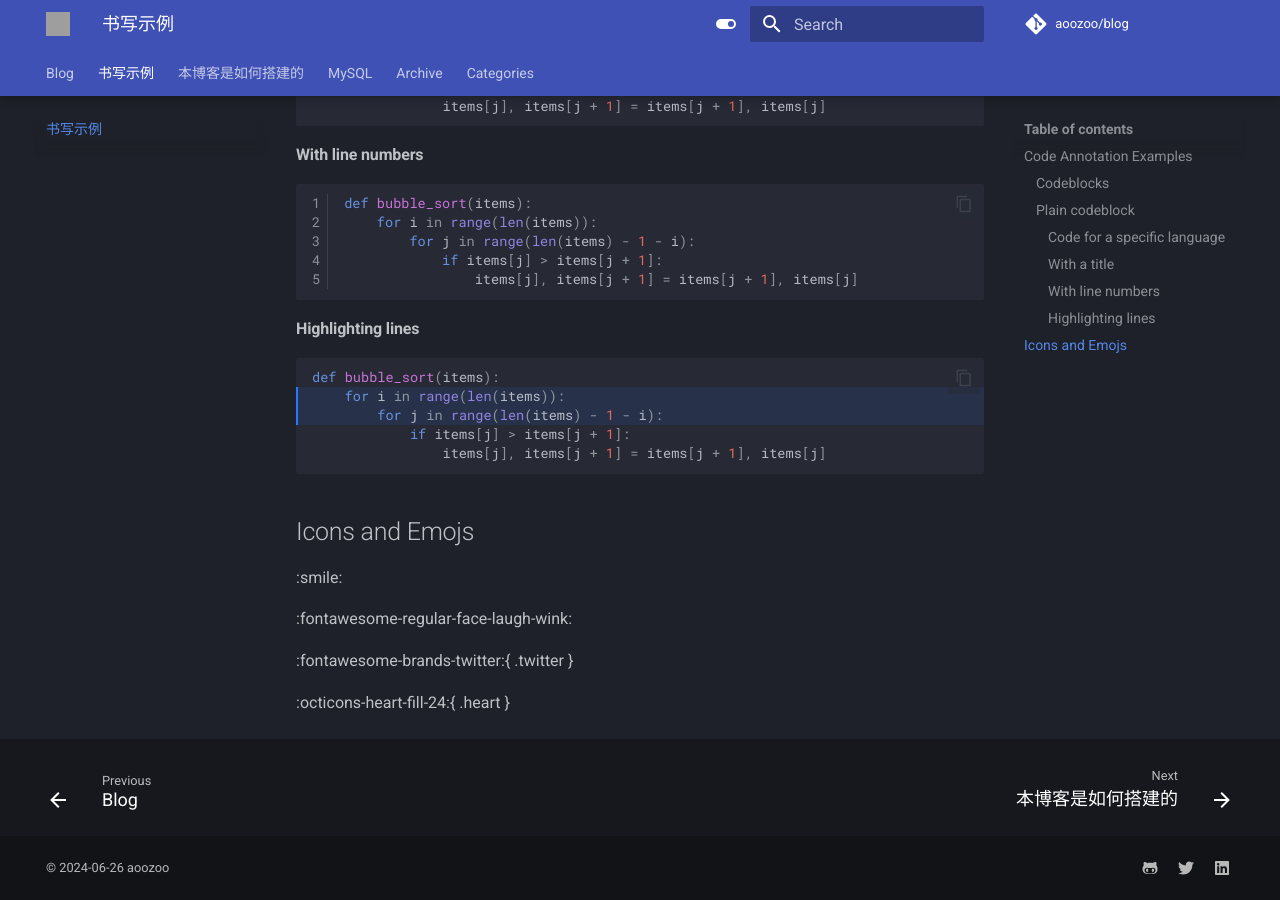
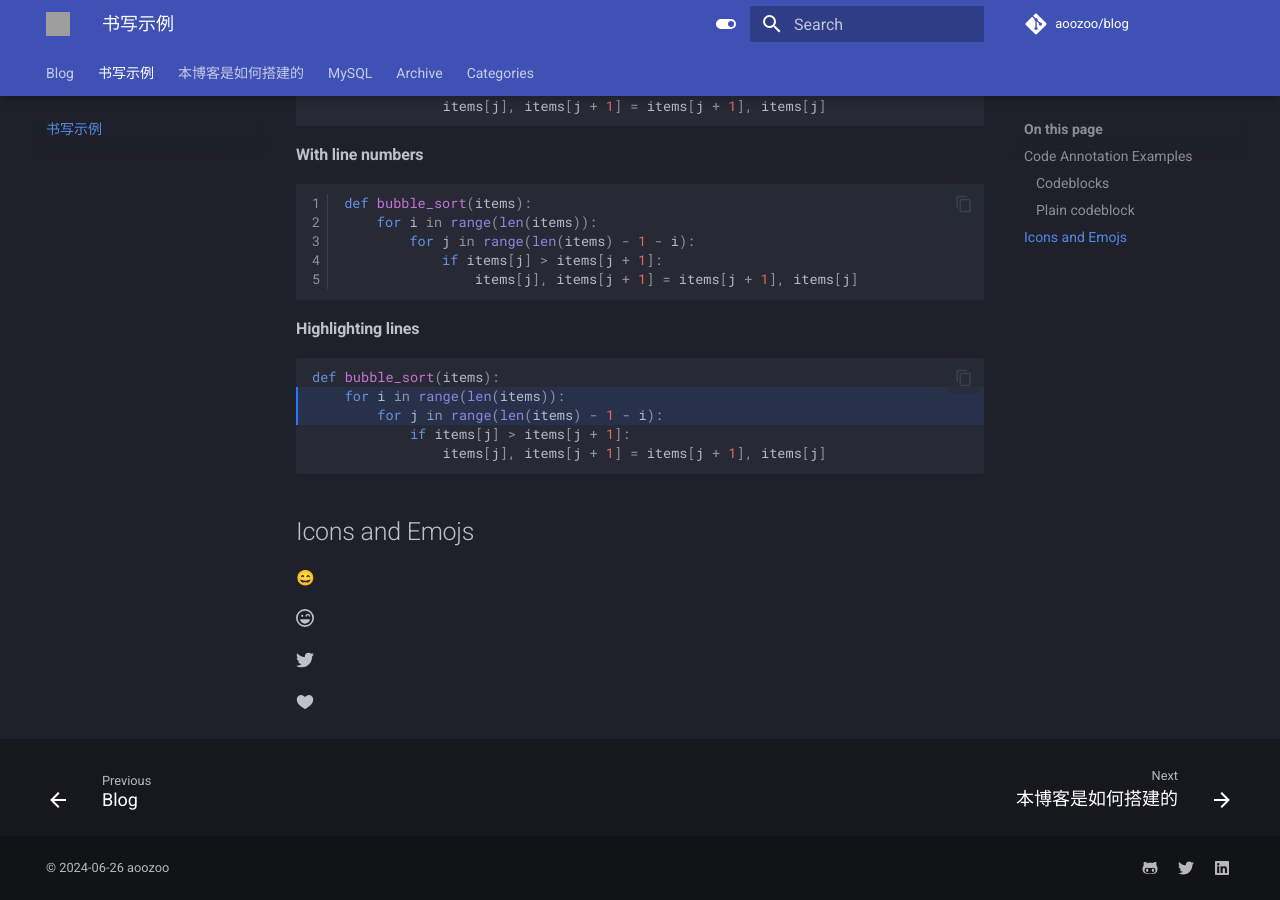
Before and after one commit to aoozoo/blog, an MkDocs documentation site: the page built from docs/书写示例.md, in a window 1280 px wide and 900 px high, scrolled down 860 px. Built offline with MkDocs 1.6.1 and Material for MkDocs 9.7.7, drawn with Linux system fonts in a browser that asks for light colours; emoji names are drawn with the system emoji font; comment, search, counter and statistics services are not loaded; grey boxes are pictures that could not be loaded.

Commit message:
ignore comment

```diff
--- a/mkdocs.yml
+++ b/mkdocs.yml
@@ -73,6 +73,14 @@
       post_url_format: "{slug}"
       archive_date_format: MM/dd/yyyy
   # - social
+  # - git-revision-date-localized:
+  #     enable_creation_date: true
+  #     type: date
+  #     enable_creation_date: true
+  # - git-committers:
+  #     repository: aoozoo/blog
+  #     branch: main
+  # - git-authors
 
 extra:
   social:
@@ -103,6 +111,19 @@
       pygments_lang_class: true
   - pymdownx.tabbed:
       alternate_style: true
+  - pymdownx.arithmatex:
+      generic: true
+  - pymdownx.emoji:
+      emoji_index: !!python/name:materialx.emoji.twemoji
+      emoji_generator: !!python/name:materialx.emoji.to_svg
+  - toc:
+      title: On this page
+      permalink: true
+      permalink_title: Anchor link to this section for reference
+      slugify: !!python/object/apply:pymdownx.slugs.slugify
+        kwds:
+          case: lower
+      toc_depth: 3
 
 copyright: |
   &copy; 2024-06-26 <a href="ttps://github.com/aoozoo/blog"  target="_blank" rel="noopener">aoozoo</a>
```
